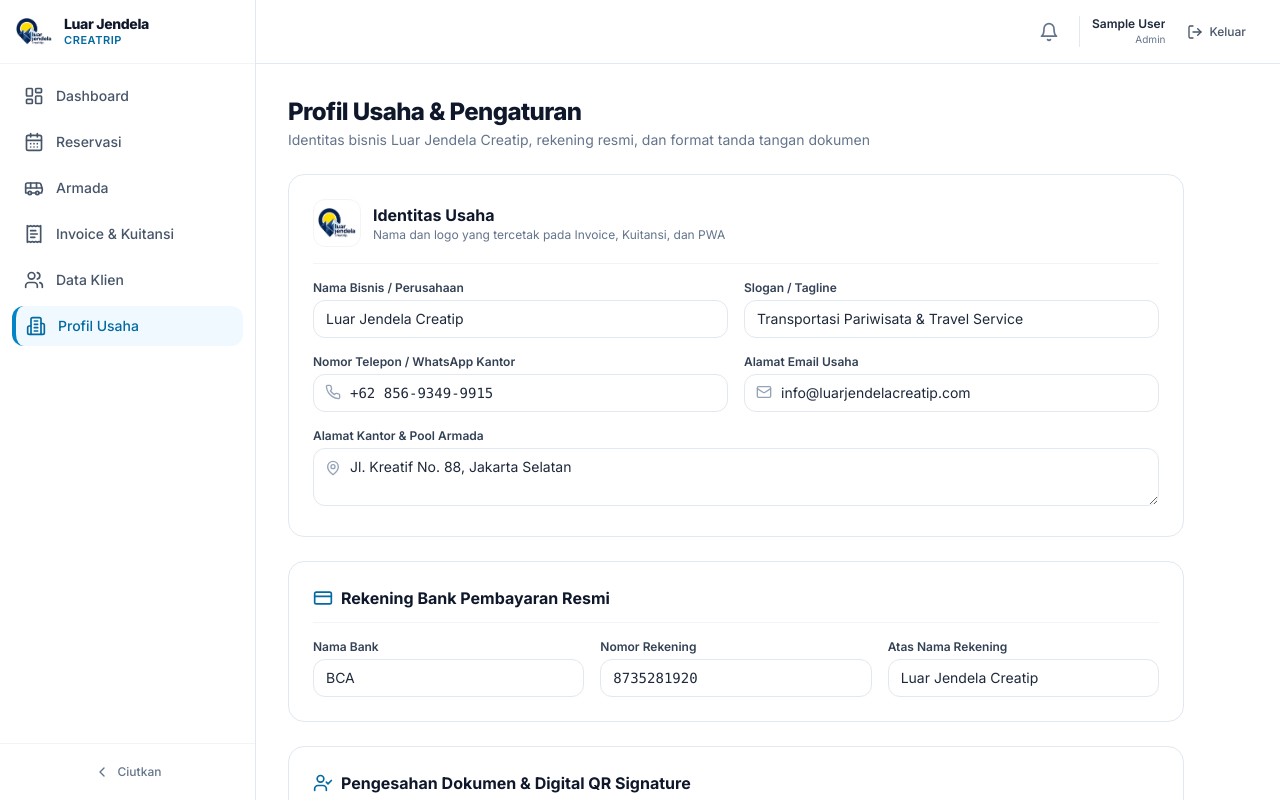
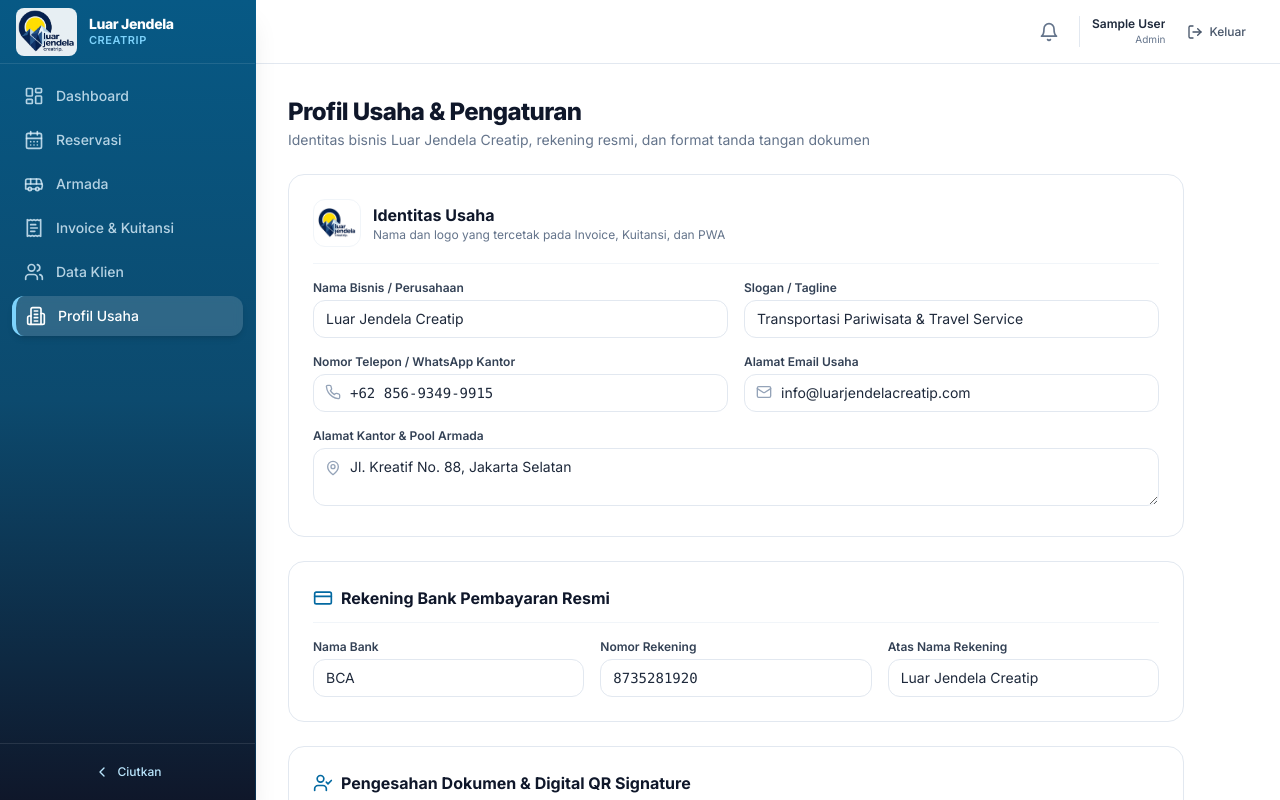
Before and after one commit to cecepns/luar-jendela-creatip, a React (Vite) app in the folder frontend/: page /profil in a window 1280 px wide. Shown: the top 800 px of the page. Built offline with nearby package versions, Linux system fonts and the light colour scheme; no server answers; sample sign-in values are in the browser's storage.

Commit message:
fix: bug

```diff
--- a/frontend/src/components/Sidebar.jsx
+++ b/frontend/src/components/Sidebar.jsx
@@ -62,25 +62,25 @@ export default function Sidebar({
         />
       )}
 
-      {/* Sidebar Container */}
+      {/* Sidebar Container — Ocean Blue Theme */}
       <aside
-        className={`fixed top-0 bottom-0 left-0 z-40 flex flex-col bg-white border-r border-slate-200 transition-all duration-300 ease-in-out ${isOpen ? "translate-x-0" : "-translate-x-full lg:translate-x-0"
+        className={`fixed top-0 bottom-0 left-0 z-40 flex flex-col bg-gradient-to-b from-sky-800 via-sky-900 to-slate-900 border-r border-sky-700/30 shadow-xl transition-all duration-300 ease-in-out ${isOpen ? "translate-x-0" : "-translate-x-full lg:translate-x-0"
           } ${isCollapsed ? "lg:w-20" : "w-64"}`}
       >
         {/* Brand Header */}
-        <div className="flex h-16 items-center justify-between border-b border-slate-100 px-4">
+        <div className="flex h-16 items-center justify-between border-b border-white/10 px-4">
           <div className="flex items-center gap-3 overflow-hidden">
             <img
               src={logoImg}
               alt="Logo"
-              className="w-9 h-9 object-contain flex-shrink-0 rounded-lg"
+              className="w-auto h-12 object-contain flex-shrink-0 rounded-lg bg-white/90 p-0.5"
             />
             {!isCollapsed && (
               <div className="flex flex-col truncate">
-                <span className="font-extrabold text-sm tracking-tight text-slate-900 truncate">
+                <span className="font-extrabold text-sm tracking-tight text-white truncate">
                   Luar Jendela
                 </span>
-                <span className="text-[11px] font-semibold text-brand-600 -mt-0.5 tracking-wider">
+                <span className="text-[11px] font-semibold text-sky-300 -mt-0.5 tracking-wider">
                   CREATRIP
                 </span>
               </div>
@@ -91,14 +91,14 @@ export default function Sidebar({
           <button
             type="button"
             onClick={onClose}
-            className="rounded-lg p-1.5 text-slate-400 hover:bg-slate-100 hover:text-slate-600 lg:hidden"
+            className="rounded-lg p-1.5 text-sky-300 hover:bg-white/10 hover:text-white lg:hidden transition-colors"
           >
             <X className="w-5 h-5" />
           </button>
         </div>
 
         {/* Navigation Menu Links */}
-        <nav className="flex-1 space-y-1.5 p-3 overflow-y-auto">
+        <nav className="flex-1 space-y-1 p-3 overflow-y-auto">
           {navItems.map((item) => {
             const Icon = item.icon;
             return (
@@ -110,8 +110,8 @@ export default function Sidebar({
                 }}
                 className={({ isActive }) =>
                   `flex items-center gap-3 px-3 py-2.5 rounded-xl text-xs sm:text-sm font-medium transition-all ${isActive
-                    ? "bg-sky-50 text-sky-700 font-bold shadow-xs border-l-4 border-sky-600 pl-2.5"
-                    : "text-slate-600 hover:bg-slate-50 hover:text-slate-900"
+                    ? "bg-white/15 text-white font-bold shadow-md backdrop-blur-sm border-l-4 border-sky-300 pl-2.5"
+                    : "text-sky-100/80 hover:bg-white/10 hover:text-white"
                   } ${isCollapsed ? "justify-center px-2" : ""}`
                 }
                 title={isCollapsed ? item.name : undefined}
@@ -124,17 +124,17 @@ export default function Sidebar({
         </nav>
 
         {/* Desktop Collapse Button */}
-        <div className="hidden lg:flex border-t border-slate-100 p-3 justify-end">
+        <div className="hidden lg:flex border-t border-white/10 p-3 justify-end">
           <button
             type="button"
             onClick={onToggleCollapse}
-            className="flex items-center justify-center p-2 rounded-xl text-slate-400 hover:bg-slate-100 hover:text-slate-600 w-full transition-colors text-xs"
+            className="flex items-center justify-center p-2 rounded-xl text-sky-300 hover:bg-white/10 hover:text-white w-full transition-colors text-xs"
             title={isCollapsed ? "Buka Sidebar" : "Kecilkan Sidebar"}
           >
             {isCollapsed ? (
               <ChevronRight className="w-5 h-5" />
             ) : (
-              <div className="flex items-center gap-2 text-slate-500 font-medium">
+              <div className="flex items-center gap-2 text-sky-200 font-medium">
                 <ChevronLeft className="w-4 h-4" />
                 <span>Ciutkan</span>
               </div>
--- a/frontend/src/pages/LoginPage.jsx
+++ b/frontend/src/pages/LoginPage.jsx
@@ -51,25 +51,25 @@ export default function LoginPage() {
         alt="Background Bus Luar Jendela Creatrip"
         className="absolute inset-0 h-full w-full object-cover object-center filter brightness-90 contrast-105 scale-100 transform transition-transform duration-1000"
       />
-      {/* Subtle Ocean Blue Gradient Overlay for readability without darkening the bus */}
-      <div className="absolute inset-0 bg-gradient-to-t from-sky-950/75 via-sky-900/30 to-sky-950/60 backdrop-blur-[1.5px]" />
+
+
 
       {/* Login Card Container */}
       <div className="relative z-10 w-full max-w-md">
-        <div className="rounded-3xl bg-white/92 p-8 shadow-2xl backdrop-blur-xl border border-sky-100 shadow-sky-900/30">
+        <div className="rounded-3xl bg-white/10 p-8 shadow-2xl backdrop-blur-sm border border-white/20 shadow-sky-900/30">
           {/* Brand Logo & Title */}
           <div className="flex flex-col items-center text-center mb-8">
-            <div className="p-3 bg-white rounded-2xl shadow-md border border-slate-100 mb-3">
+            <div className="p-3 bg-white/15 rounded-2xl shadow-md border border-white/20 mb-3">
               <img
                 src={logoImg}
-                alt="Logo Luar Jendela Creatip"
+                alt="Logo Luar Jendela Creatrip"
                 className="w-16 h-16 object-contain"
               />
             </div>
-            <h1 className="text-2xl font-black text-slate-900 tracking-tight">
-              Luar Jendela Creatip
+            <h1 className="text-2xl font-black text-white tracking-tight drop-shadow-md">
+              Luar Jendela Creatrip
             </h1>
-            <p className="text-xs text-slate-500 font-medium mt-1">
+            <p className="text-xs text-white font-semibold mt-1 drop-shadow-md">
               Sistem Manajemen Reservasi & Armada Bus Pariwisata
             </p>
           </div>
@@ -77,35 +77,35 @@ export default function LoginPage() {
           {/* Login Form */}
           <form onSubmit={handleSubmit} className="space-y-4">
             <div>
-              <label className="block text-xs font-semibold text-slate-700 mb-1.5">
+              <label className="block text-xs font-semibold text-white mb-1.5">
                 Username atau Email
               </label>
               <div className="relative">
-                <User className="absolute left-3.5 top-1/2 -translate-y-1/2 w-4 h-4 text-slate-400" />
+                <User className="absolute left-3.5 top-1/2 -translate-y-1/2 w-5 h-5 text-slate-800" />
                 <input
                   type="text"
                   value={username}
                   onChange={(e) => setUsername(e.target.value)}
                   placeholder="admin"
                   required
-                  className="w-full pl-10 pr-4 py-2.5 bg-white border border-slate-200 rounded-xl text-sm focus:border-brand-500 focus:outline-none focus:ring-2 focus:ring-brand-500/20 text-slate-800 transition-all placeholder:text-slate-400 shadow-xs"
+                  className="w-full pl-11 pr-4 py-2.5 bg-white border border-slate-300 rounded-xl text-sm focus:border-sky-400 focus:outline-none focus:ring-2 focus:ring-sky-400/30 text-slate-800 transition-all placeholder:text-slate-400 shadow-sm"
                 />
               </div>
             </div>
 
             <div>
-              <label className="block text-xs font-semibold text-slate-700 mb-1.5">
+              <label className="block text-xs font-semibold text-white mb-1.5">
                 Kata Sandi
               </label>
               <div className="relative">
-                <Lock className="absolute left-3.5 top-1/2 -translate-y-1/2 w-4 h-4 text-slate-400" />
+                <Lock className="absolute left-3.5 top-1/2 -translate-y-1/2 w-5 h-5 text-slate-800" />
                 <input
                   type="password"
                   value={password}
                   onChange={(e) => setPassword(e.target.value)}
                   placeholder="••••••••"
                   required
-                  className="w-full pl-10 pr-4 py-2.5 bg-white border border-slate-200 rounded-xl text-sm focus:border-brand-500 focus:outline-none focus:ring-2 focus:ring-brand-500/20 text-slate-800 transition-all placeholder:text-slate-400 shadow-xs"
+                  className="w-full pl-11 pr-4 py-2.5 bg-white border border-slate-300 rounded-xl text-sm focus:border-sky-400 focus:outline-none focus:ring-2 focus:ring-sky-400/30 text-slate-800 transition-all placeholder:text-slate-400 shadow-sm"
                 />
               </div>
             </div>
@@ -114,7 +114,7 @@ export default function LoginPage() {
               <button
                 type="submit"
                 disabled={isLoading}
-                className="w-full flex items-center justify-center gap-2 py-3 px-4 bg-brand-600 hover:bg-brand-700 text-white text-sm font-semibold rounded-xl shadow-md hover:shadow-lg transition-all disabled:opacity-60"
+                className="w-full flex items-center justify-center gap-2 py-3 px-4 bg-sky-600 hover:bg-sky-700 text-white text-sm font-semibold rounded-xl shadow-md hover:shadow-lg transition-all disabled:opacity-60"
               >
                 {isLoading ? (
                   <>
@@ -132,9 +132,9 @@ export default function LoginPage() {
           </form>
 
           {/* Quick Credential Hint */}
-          <div className="mt-6 pt-4 border-t border-slate-200/60 text-center">
-            <p className="text-[11px] text-slate-500">
-              Demo Akses Default: <strong className="text-slate-700">admin</strong> / <strong className="text-slate-700">admin123</strong>
+          <div className="mt-6 pt-4 border-t border-white/20 text-center">
+            <p className="text-[11px] text-sky-200">
+              Demo Akses Default: <strong className="text-white">admin</strong> / <strong className="text-white">admin123</strong>
             </p>
           </div>
         </div>
```
